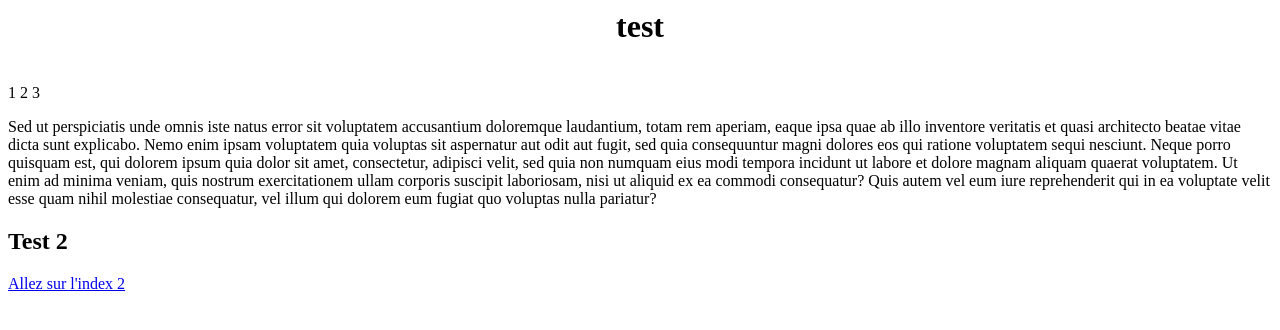
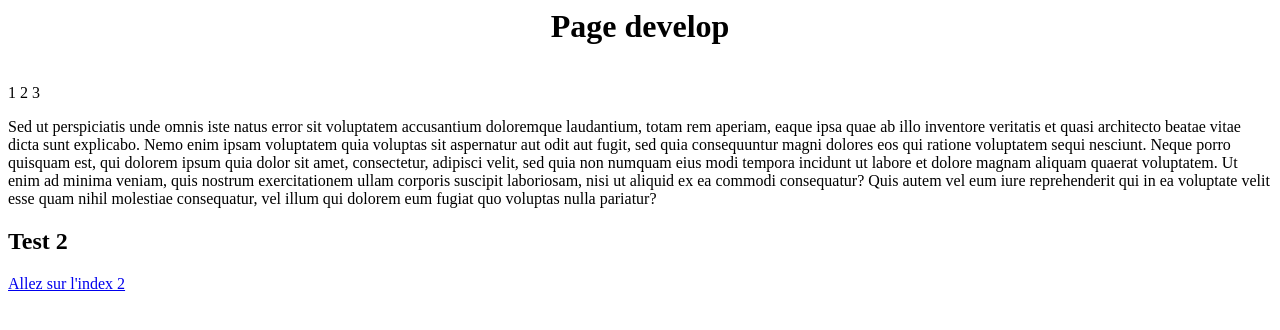
Before and after one commit to KaisKais/www, a plain HTML site: page index.html in a window 1280 px wide. Drawn offline with Linux system fonts and the light colour scheme.

Commit message:
Firt feature develop

```diff
--- a/index.html
+++ b/index.html
@@ -3,7 +3,7 @@
 <title>Titre de ma page</title>
 
 </head>
-<h1 align="center">test</h1>
+<h1 align="center">Page develop</h1>
 
 </br>
 
```
